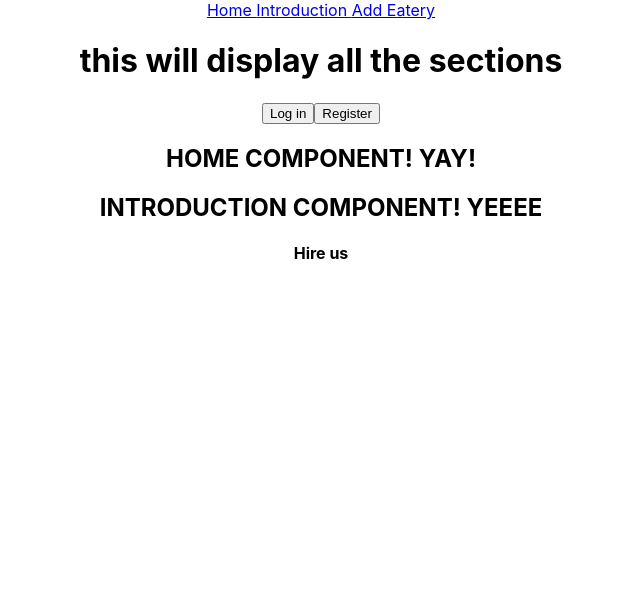
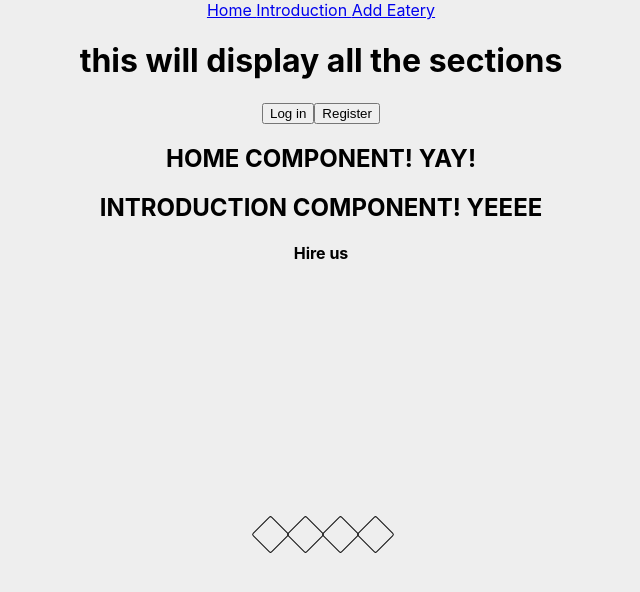
Before and after one commit to BingiMan/flying-laser-unicorn, a React (Create React App) app in the folder client/: page / in a window 1280 px wide. Shown: the top 592 px of the page, without its empty margins (319-959 px from the left). Built offline with nearby package versions, Linux system fonts and the light colour scheme.

Commit message:
footer social icons

```diff
--- a/client/src/components/footer/HireUs.jsx
+++ b/client/src/components/footer/HireUs.jsx
@@ -1,10 +1,20 @@
 import React from 'react'
+import './style.css';
 
-export default function HireUs(){
-    return(
-        <div>
-            <h4>Hire us</h4>
-        </div>
+export default function HireUs() {
+  return (
+    <div className='Footer'>
+      <div>
+        <h4>Hire us</h4>
+      </div>
 
-    )
+      <div class="footer-social-links">
+        <a href="https://www.facebook.com/" title="Facebook" target="_blank"><i className="fa fa-facebook"></i></a>
+        <a href="/" title="Twitter" target="_blank"><i className="fa fa-twitter"></i></a>
+        <a href="/" title="GitHub" target="_blank"><i className="fa fa-github"></i></a>
+        <a href="/" title="LinkedIn+" target="_blank"><i className="fa fa-linkedin"></i></a>
+      </div>
+    </div>
+
+  )
 }
--- a/client/src/components/footer/style.css
+++ b/client/src/components/footer/style.css
@@ -0,0 +1,50 @@
+/* @import url("//maxcdn.bootstrapcdn.com/font-awesome/4.3.0/css/font-awesome.min.css"); */
+
+body { background-color: #eee; }
+
+.footer-social-links{
+font-size: 14px;
+text-align: center;
+margin-top: 20%;
+}
+.footer-social-links a{
+    width: 25px;
+    height: 25px;
+    line-height: 25px;
+    position: relative;
+    margin: 0 5px;
+    text-align: center;
+    display: inline-block;
+    color: #111;
+
+    transition: all 0.27s cubic-bezier(0.300, 0.100, 0.580, 1.000);
+}
+.footer-social-links a i,
+.footer-social-links a{
+    position: relative;
+    top: 2px;
+    left: 1px;
+}
+.footer-social-links a:before{
+    content: "";
+    display: inline-block;
+    width: 100%;
+    height: 100%;
+    position: absolute;
+    top: 0;
+    left: 0;
+    border: 1px solid #111;
+
+
+    border-radius: 2px;
+
+    transform: rotate(45deg);
+    transition: all 0.27s cubic-bezier(0.300, 0.100, 0.580, 1.000);
+
+}
+.footer-social-links a:hover{
+    color: #fff;
+}
+.footer-social-links a:hover:before{
+    background: #111;
+}
```
